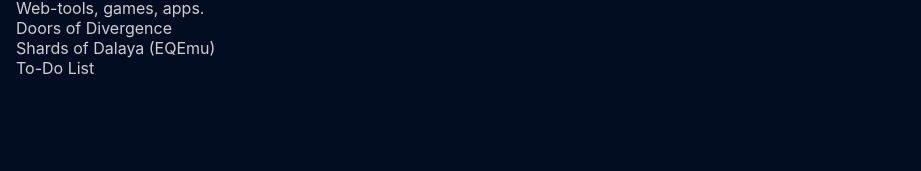
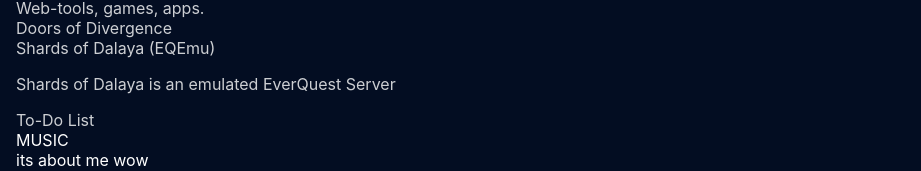
Before and after one commit to Duke1014/duke-website, a React (Create React App) app: page / in a window 1280 px wide. Shown: the part 771-942 px from the top of the page, without its empty margins (0-921 px from the left). Before the commit the page ends 849 px from the top, so only its background shows below. Built offline with nearby package versions, Linux system fonts and the light colour scheme.

Commit message:
other components added to styling

```diff
--- /dev/null
+++ b/src/About.js
@@ -0,0 +1,14 @@
+import React from 'react'
+
+// https://www.linkedin.com/in/duke-norsworthy/
+// https://github.com/Duke1014/
+// duke.norsworthy@gmail.com
+
+
+export default function About() {
+  return (
+    <div>
+        its about me wow
+    </div>
+  )
+}
--- a/src/App.js
+++ b/src/App.js
@@ -5,7 +5,7 @@
 // import Music from './Music';
 import Navbar from './Navbar';
 // import Contact from './Contact';
-import Banner from './Banner';
+// import Banner from './Banner';
 // import Games from './Games';
 // import { BrowserRouter, Routes, Route } from "react-router-dom"
 
--- /dev/null
+++ b/src/Contact.js
@@ -0,0 +1,9 @@
+import React from 'react'
+
+export default function Contact() {
+  return (
+    <div>
+        oh wow here is my contact info
+    </div>
+  )
+}
--- a/src/Devwork.js
+++ b/src/Devwork.js
@@ -9,6 +9,8 @@
         </div>
         <div id='shards-of-dalaya'>
             Shards of Dalaya (EQEmu)
+            <p>Shards of Dalaya is an emulated EverQuest Server</p>
+            {/* https://shardsofdalaya.com/ */}
         </div>
         <div id='to-do-list'>
             To-Do List
--- a/src/Home.js
+++ b/src/Home.js
@@ -1,14 +1,17 @@
 import React, { useEffect, useState } from 'react'
 
-import ShardsOfDalaya from './img/ShardsOfDalaya.png'
-import linkedIn from './img/linkedin.png'
-import github from './img/github.png'
-import gmail from './img/gmail.png'
+// import ShardsOfDalaya from './img/ShardsOfDalaya.png'
+// import linkedIn from './img/linkedin.png'
+// import github from './img/github.png'
+// import gmail from './img/gmail.png'
 // import twitter from './img/twitter.png'
-import ToDoList from './img/ToDoList.png'
-import Soundboard from './img/Soundboard.png'
+// import ToDoList from './img/ToDoList.png'
+// import Soundboard from './img/Soundboard.png'
 import Start from './Start'
 import Devwork from './Devwork'
+import Music from './Music'
+import About from './About'
+import Contact from './Contact'
 
 export default function Home() {
 
@@ -28,6 +31,9 @@
       <Start />
       {isVisible ? <>
         <Devwork />
+        <Music />
+        <About />
+        <Contact />
       </> : <></>}
 
         {/* <div className='projects'>
@@ -61,9 +67,7 @@
         {/* <div className='games'>
           <div className='shards-of-dalaya'>
               <h2>Shards of Dalaya</h2>
-              <a href='https://shardsofdalaya.com/'>
-                <img src={ShardsOfDalaya} alt='Shards of Dalaya' />
-              </a>
+
               <h4>A free Emulated Everquest server (EQEmu), with hundreds of hours of unique content, story, and loot. (Lua/C++)</h4>
               <p>Since 2005, My family and I had played Shards of Dalaya on and off with friends all over the world. Eventually, I had made friends with one of the developers, who was kind enough to take me under their wing for programming quests and monsters in the game in 2018, giving me the start in my career as a developer. If you see the elusive, powerful Spiny Mole, be sure to say hi to him for me!</p>
           </div>
@@ -73,16 +77,10 @@
         </div> */}
         {/* <div className='contact'>
           <div>
-            <a href='https://www.linkedin.com/in/brett-duke-norsworthy/'>
-              <img src={linkedIn} alt='LinkedIn'/>
-            </a>
-            LinkedIn
+
+
           </div>
-          <div>
-            <a href='https://github.com/Duke1014/'>
-              <img src={github} alt='GitHub'/>
-            </a>
-            GitHub
+
           </div>  */}
           {/* <div><img src={twitter} alt='Twitter'/>Twitter</div>  */}
           {/* <div>
--- /dev/null
+++ b/src/Music.js
@@ -0,0 +1,9 @@
+import React from 'react'
+
+export default function Music() {
+  return (
+    <div>
+        MUSIC
+    </div>
+  )
+}
```
